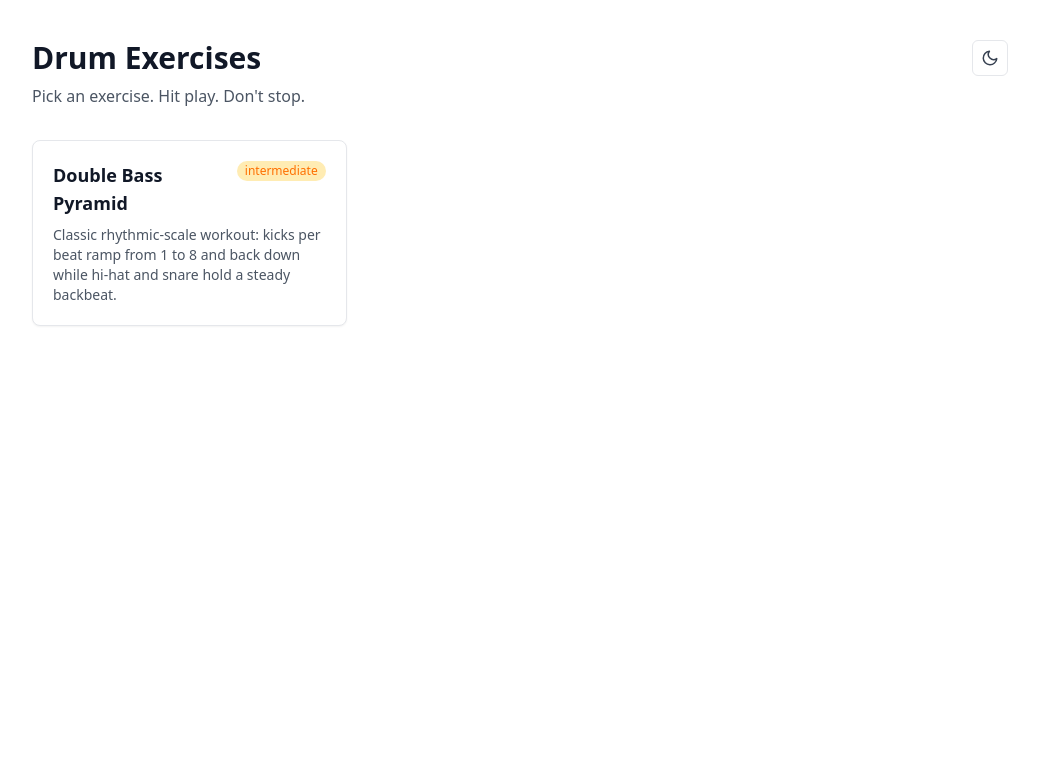
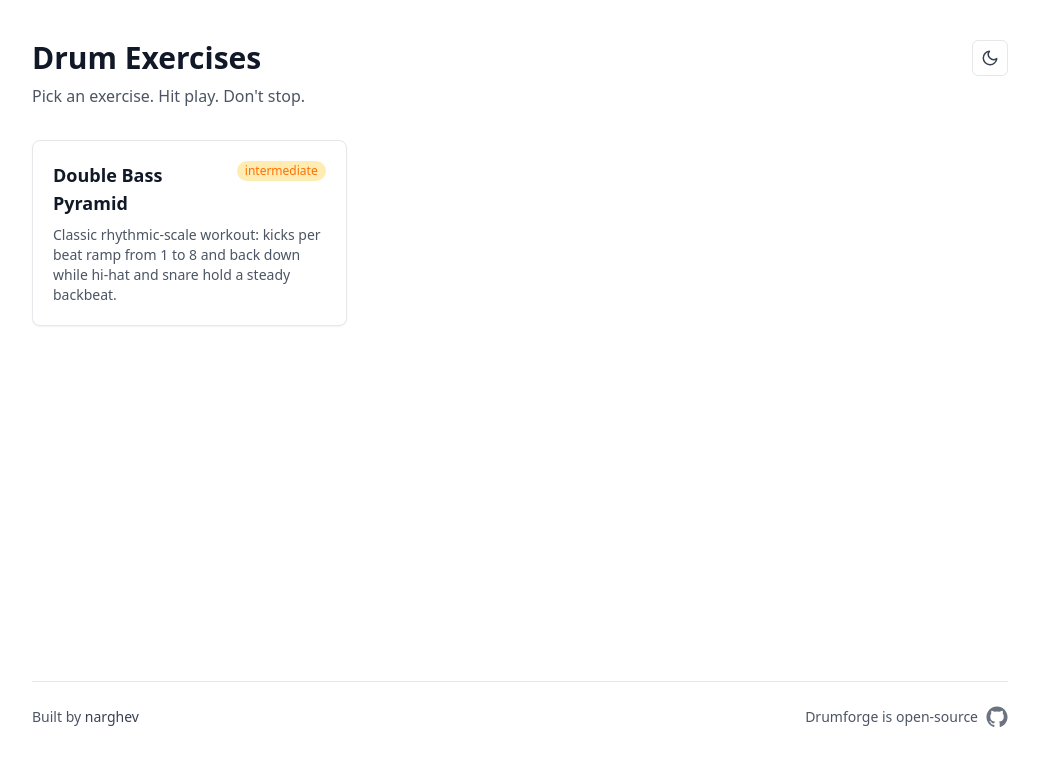
Before and after one commit to narghev/drumforge, a React (Vite) app: page / in a window 1280 px wide. Shown: the top 766 px of the page, without its empty margins (120-1159 px from the left). Built offline with nearby package versions, Linux system fonts and the light colour scheme.

Commit message:
Add Footer to HomePage

```diff
--- /dev/null
+++ b/src/components/Footer.tsx
@@ -0,0 +1,53 @@
+const REPO_URL = 'https://github.com/narghev/drumforge';
+const PROFILE_URL = 'https://github.com/narghev';
+
+/**
+ * Minimal site footer — one short attribution line plus a GitHub icon
+ * link. Pinned to the bottom of the page via `mt-auto` (works as long as
+ * the parent is `flex flex-col` with at least `min-h-screen`).
+ */
+export function Footer() {
+  return (
+    <footer className="mt-auto border-t border-gray-200 pt-6 pb-8 dark:border-gray-800">
+      <div className="flex flex-col items-start gap-3 text-sm text-gray-600 dark:text-gray-400 sm:flex-row sm:items-center sm:justify-between">
+        <p>
+          Built by{' '}
+          <a
+            href={PROFILE_URL}
+            target="_blank"
+            rel="noopener noreferrer"
+            className="font-medium text-gray-700 transition hover:text-accent-600 hover:underline dark:text-gray-300 dark:hover:text-accent-400"
+          >
+            narghev
+          </a>
+        </p>
+        <div className="flex items-center gap-2">
+          <span>Drumforge is open-source</span>
+          <a
+            href={REPO_URL}
+            target="_blank"
+            rel="noopener noreferrer"
+            aria-label="View source on GitHub"
+            title="View source on GitHub"
+            className="text-gray-500 transition hover:text-gray-900 dark:text-gray-400 dark:hover:text-gray-100"
+          >
+            <svg
+              xmlns="http://www.w3.org/2000/svg"
+              viewBox="0 0 24 24"
+              width="22"
+              height="22"
+              fill="currentColor"
+              aria-hidden="true"
+            >
+              <path
+                fillRule="evenodd"
+                clipRule="evenodd"
+                d="M12 .5C5.65.5.5 5.65.5 12c0 5.08 3.29 9.39 7.86 10.91.58.1.79-.25.79-.56v-1.96c-3.2.7-3.87-1.54-3.87-1.54-.52-1.34-1.27-1.69-1.27-1.69-1.04-.71.08-.7.08-.7 1.15.08 1.76 1.18 1.76 1.18 1.02 1.75 2.68 1.25 3.34.95.1-.74.4-1.25.73-1.54-2.55-.29-5.24-1.28-5.24-5.69 0-1.26.45-2.29 1.18-3.1-.12-.29-.51-1.46.11-3.04 0 0 .97-.31 3.18 1.18a11.05 11.05 0 0 1 5.79 0c2.21-1.49 3.18-1.18 3.18-1.18.62 1.58.23 2.75.11 3.04.74.81 1.18 1.84 1.18 3.1 0 4.42-2.69 5.39-5.25 5.68.41.36.78 1.06.78 2.14v3.17c0 .31.21.67.8.56C20.21 21.39 23.5 17.08 23.5 12 23.5 5.65 18.35.5 12 .5Z"
+              />
+            </svg>
+          </a>
+        </div>
+      </div>
+    </footer>
+  );
+}
--- a/src/pages/HomePage.tsx
+++ b/src/pages/HomePage.tsx
@@ -1,4 +1,5 @@
 import { ExerciseList } from '../components/ExerciseList';
+import { Footer } from '../components/Footer';
 import { ThemeToggle } from '../components/ThemeToggle';
 import { useDocumentTitle } from '../lib/useDocumentTitle';
 
@@ -6,7 +7,7 @@ export function HomePage() {
   useDocumentTitle(undefined);
 
   return (
-    <div className="mx-auto max-w-5xl px-6 py-10">
+    <div className="mx-auto flex min-h-screen max-w-5xl flex-col px-6 py-10">
       <header className="mb-8 flex items-start justify-between gap-4">
         <div>
           <h1 className="text-3xl font-bold text-gray-900 dark:text-gray-100">Drum Exercises</h1>
@@ -17,6 +18,7 @@ export function HomePage() {
         <ThemeToggle />
       </header>
       <ExerciseList />
+      <Footer />
     </div>
   );
 }
```
